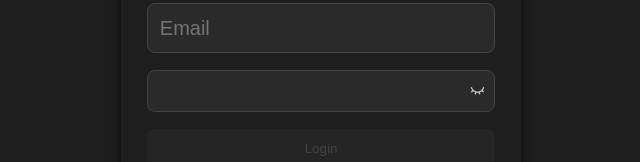
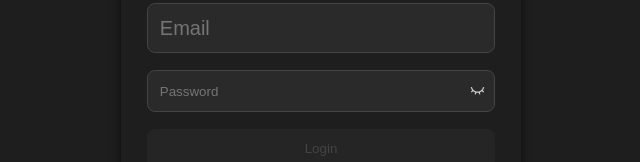
Before and after one commit to Parmaryash-7/angular-api-form, an Angular app: page /login in a window 1280 px wide. Shown: the part 216-378 px from the top of the page, without its empty margins (319-959 px from the left). Built offline with nearby package versions, Linux system fonts and the light colour scheme.

Commit message:
commited

```diff
--- a/src/app/login-page/login-page.component.html
+++ b/src/app/login-page/login-page.component.html
@@ -7,7 +7,7 @@
             <p *ngIf="emailInput.errors?.email">Invalid Email!</p>
         </div>
         <div class="password_group relative">
-            <input [type]="showPassword ? 'text' : 'password'" [(ngModel)]="password" name="password" #pwd="ngModel"
+            <input [type]="showPassword ? 'text' : 'password'" placeholder="Password" [(ngModel)]="password" name="password" #pwd="ngModel"
                 minlength="6" required>
             <button class="password_eye" type="button" (click)="togglePasswordVisibility()">
                 <i [ngClass]="showPassword ? 'ri-eye-line' : 'ri-eye-close-line'"></i>
```
